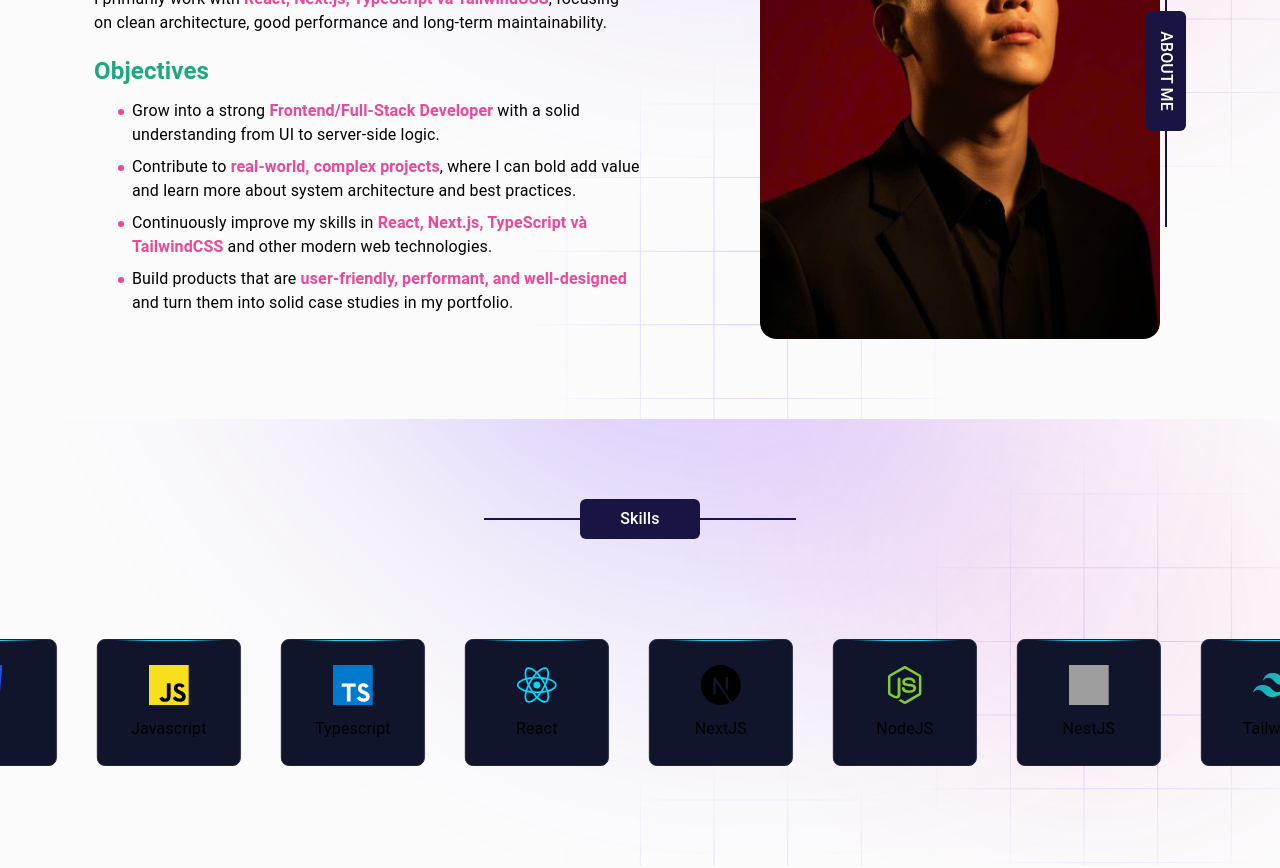
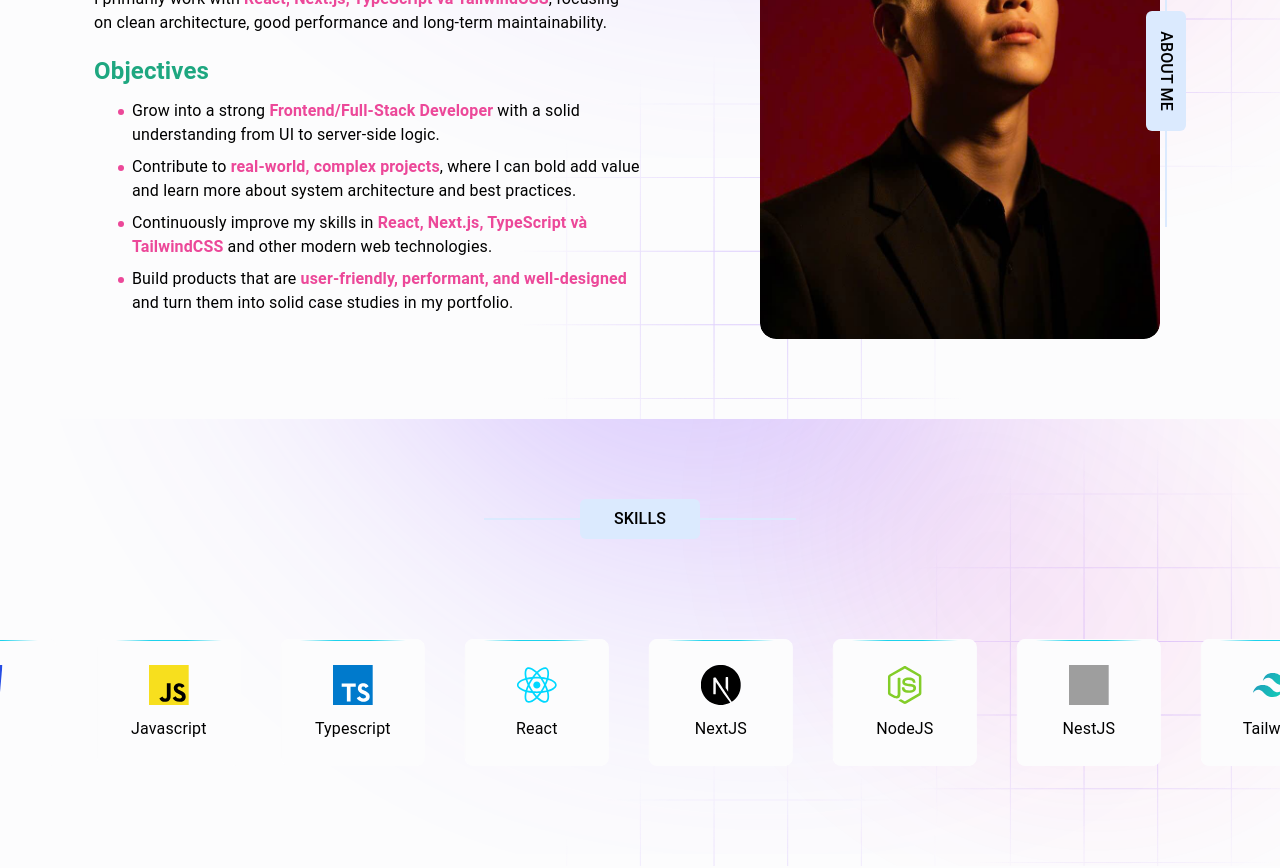
Before and after one commit to KhoiNguyen-265/portfolio, a React (Vite) app: page / in a window 1280 px wide. Shown: the part 1000-1868 px from the top of the page. Built offline with nearby package versions, Linux system fonts and the light colour scheme; grey boxes are pictures that could not be loaded.

Commit message:
Implement light mode Skills section

```diff
--- a/src/components/LabelSection/index.tsx
+++ b/src/components/LabelSection/index.tsx
@@ -2,7 +2,7 @@ function LabelSection({ label = "", className = "" }) {
     return (
         <div className={`flex items-center ${className}`}>
             <span className="w-24 h-0.5 bg-line-blue"></span>
-            <span className="px-5 py-2 min-w-[120px] flex items-center justify-center font-medium shrink-0 bg-line-blue rounded-md text-white">
+            <span className="px-5 py-2 min-w-[120px] flex items-center justify-center font-medium shrink-0 bg-line-blue rounded-md text-text2">
                 {label}
             </span>
             <span className="w-24 h-0.5 bg-line-blue"></span>
--- a/src/pages/Skills/index.tsx
+++ b/src/pages/Skills/index.tsx
@@ -12,7 +12,10 @@ function Skills() {
             <div className="">
                 {/* Heading */}
                 <div className="flex justify-center">
-                    <LabelSection label={t("skillsSection.skill")} />
+                    <LabelSection
+                        className="uppercase"
+                        label={t("skillsSection.skill")}
+                    />
                 </div>
 
                 {/* Marquee */}
@@ -20,7 +23,7 @@ function Skills() {
                     <Marquee pauseOnHover pauseOnClick>
                         {SKILLS_DATA.map((skill, index) => (
                             <div
-                                className="cursor-pointer border border-[#1f223c] bg-skill-card-bg m-3 sm:m-5 w-36 rounded-lg transition-all duration-500 hover:scale-120 hover:border-text-blue-100"
+                                className="cursor-pointer border border-border-skill bg-skill-card-bg m-3 sm:m-5 w-36 rounded-lg transition-all duration-500 hover:scale-120 hover:border-text-blue-100"
                                 key={index}
                             >
                                 {/* Decorate top */}
--- a/src/styles/variable.css
+++ b/src/styles/variable.css
@@ -1,7 +1,7 @@
 /*  LIGHT THEME */
 @theme {
     /* Backgrounds */
-    --color-bg-body: #fbfbfb;
+    --color-bg-body: #fcfcfd;
     --color-bg-tertiary: #f8f9fa;
 
     /* Scrollbar */
@@ -16,7 +16,6 @@
 
     /* Hero section */
     --color-border-hero-right: #eee;
-    --gradient-bg-hero-right: linear-gradient(to right, #fff, #eee);
 
     /* border */
     --color-border: rgba(0, 0, 0, 0.16); /* viền xám nhạt */
@@ -28,16 +27,16 @@
     --color-text-green-500: #05df72;
     --color-text-green-700: #56b10e;
     --color-text-pink-code-200: #bd21b8;
-    --color-text-blue-100: #00d3f3;
+    --color-text-blue-100: #06b6d4;
     --color-text2: #000;
     --color-text1: #1ea780;
 
     /* UI elements */
-    --color-line-blue: #1a1443;
+    --color-line-blue: #dbeafe;
     --color-border-hero-right: #1b2c68a0;
-    --gradient-bg-hero-right: linear-gradient(to right, #0d1224, #0a0d37);
     --color-glow-card-bg: #101123;
-    --color-skill-card-bg: #11152c;
+    --color-border-skill: #fcfcfd;
+    --color-skill-card-bg: #fcfcfd;
 }
 
 /* DARK THEME */
@@ -82,8 +81,10 @@
     --color-text-blue-100: #00d3f3;
 
     /* UI elements */
+    --color-line-blue: #1a1443;
     --color-glow-card-bg: #101123;
     --color-skill-card-bg: #11152c;
+    --color-border-skill: #1f223c;
     --color-border-top-skill-card: linear-gradient(
         to right,
         transparent,
```
